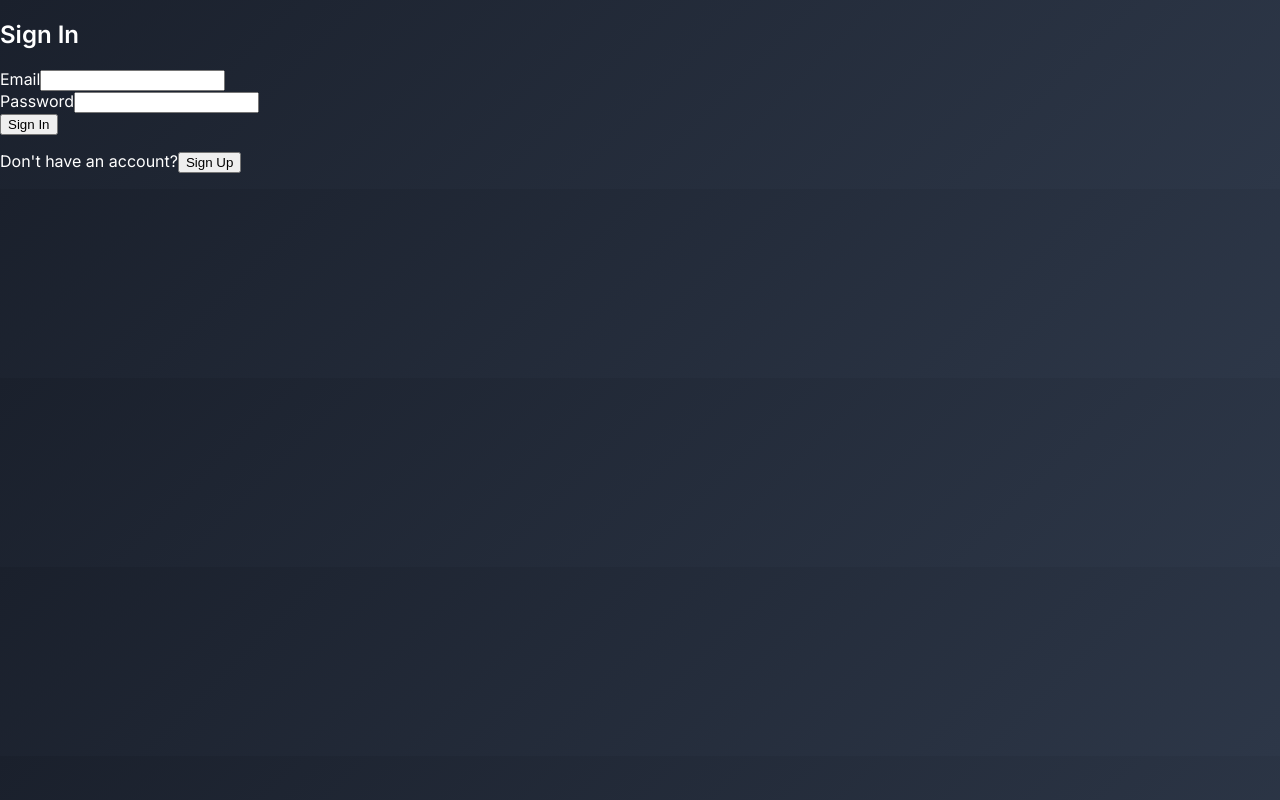
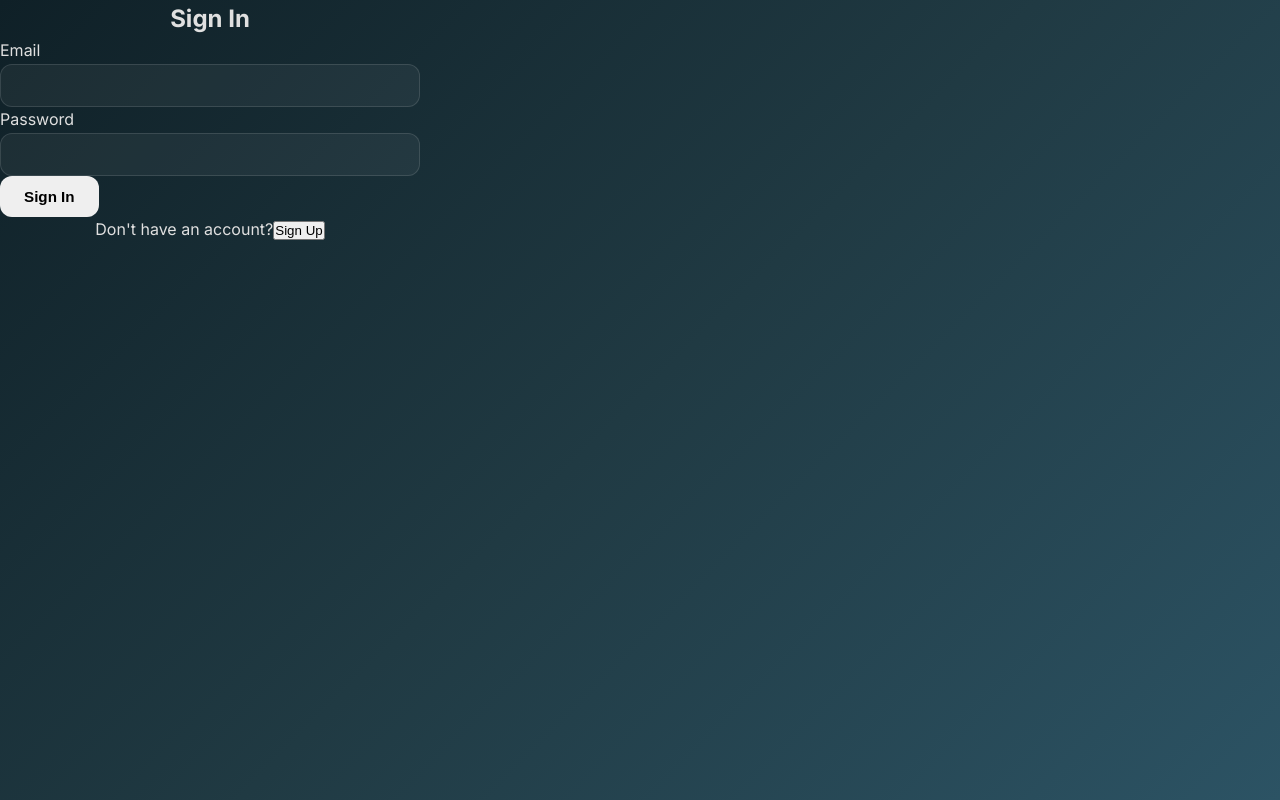
Before and after one commit to ghostm0nk/flowtree, a React (Vite) app: page /login in a window 1280 px wide. Built offline with nearby package versions, Linux system fonts and the light colour scheme; no server answers.

Commit message:
Update src/index.css

```diff
--- a/src/index.css
+++ b/src/index.css
@@ -1,88 +1,105 @@
-@import url('https://fonts.googleapis.com/css2?family=Inter:wght@400;600&display=swap');
+@import url('https://fonts.googleapis.com/css2?family=Inter:wght@400;500;600;700&display=swap');
+
+:root {
+  --bg-gradient: linear-gradient(135deg, #0f2027, #203a43, #2c5364);
+  --card-bg: rgba(255, 255, 255, 0.07);
+  --card-border: rgba(255, 255, 255, 0.12);
+  --primary: #6366f1;
+  --primary-hover: #4f46e5;
+  --text-primary: #e0e0e0;
+  --text-muted: #9ca3af;
+  --border-radius: 0.75rem;
+}
+
+* {
+  margin: 0;
+  padding: 0;
+  box-sizing: border-box;
+}
+
+html, body, #root {
+  height: 100%;
+}
 
 body {
-  margin: 0;
-  background: linear-gradient(135deg, #1a202c, #2d3748);
-  color: white;
-  font-family: 'Inter', sans-serif;
+  font-family: 'Inter', system-ui, sans-serif;
+  background: var(--bg-gradient);
+  color: var(--text-primary);
+  line-height: 1.6;
 }
 
-.app-container {
-  max-width: 900px;
-  margin: 2rem auto;
-  padding: 2rem;
-  background: #1e293b;
-  border-radius: 12px;
-  box-shadow: 0 10px 25px rgba(0, 0, 0, 0.3);
+.container {
+  width: 100%;
+  max-width: 420px;
 }
 
-.home-page {
+.text-center {
   text-align: center;
-  padding: 4rem 2rem;
 }
 
-.home-title {
-  font-size: 3rem;
-  margin-bottom: 1rem;
+.btn {
+  display: inline-flex;
+  align-items: center;
+  justify-content: center;
+  padding: 0.75rem 1.5rem;
+  font-weight: 600;
+  font-size: 0.95rem;
+  border-radius: var(--border-radius);
+  cursor: pointer;
+  transition: all 0.2s ease;
+  border: none;
+  text-decoration: none;
 }
 
-.home-tagline {
-  font-size: 1.5rem;
-  color: #8899a6;
-  margin-bottom: 2rem;
+.btn-primary {
+  background: var(--primary);
+  color: white;
 }
 
-.cta-button {
-  background: linear-gradient(45deg, #6a11cb, #2575fc);
-  color: white;
-  padding: 0.8rem 1.5rem;
-  border: none;
-  border-radius: 30px;
-  font-size: 1rem;
-  cursor: pointer;
-  transition: all 0.3s;
+.btn-primary:hover {
+  background: var(--primary-hover);
+  transform: translateY(-2px);
 }
 
-.cta-button:hover {
-  transform: translateY(-3px);
-  box-shadow: 0 5px 15px rgba(255,255,255,0.1);
+.input {
+  width: 100%;
+  padding: 0.75rem 1rem;
+  background: rgba(255, 255, 255, 0.05);
+  border: 1px solid var(--card-border);
+  border-radius: var(--border-radius);
+  color: var(--text-primary);
+  font-size: 0.95rem;
+  transition: all 0.2s ease;
 }
 
-.login-form {
-  max-width: 400px;
-  margin: 0 auto;
-  padding: 2rem;
-  background: #111827;
-  border-radius: 10px;
-  box-shadow: 0 5px 15px rgba(0,0,0,0.3);
+.input:focus {
+  outline: none;
+  background: rgba(255, 255, 255, 0.08);
+  border-color: var(--primary);
+  box-shadow: 0 0 0 3px rgba(99, 102, 241, 0.2);
 }
 
-.login-form h2 {
-  text-align: center;
-  margin-bottom: 1.5rem;
+.input::placeholder {
+  color: var(--text-muted);
+  opacity: 0.7;
 }
 
-.login-form input {
-  width: 100%;
-  padding: 0.8rem;
-  margin-bottom: 1rem;
-  background: #1d2b3d;
-  border: none;
-  border-radius: 8px;
-  color: white;
-  font-size: 1rem;
+.min-h-screen {
+  min-height: 100vh;
 }
 
-.login-form button {
-  background: #5f7295;
-  color: white;
-  border: none;
-  padding: 0.8rem 1.5rem;
-  border-radius: 8px;
-  cursor: pointer;
-  font-size: 1rem;
+/* Responsive adjustments */
+@media (max-width: 480px) {
+  .container {
+    padding-left: 1rem;
+    padding-right: 1rem;
+  }
+
+  h1 {
+    font-size: 2.5rem;
+  }
+
+  h2 {
+    font-size: 1.75rem;
+  }
 }
-
-.login-form button:hover {
-  background: #3a4f73;
-}
```
